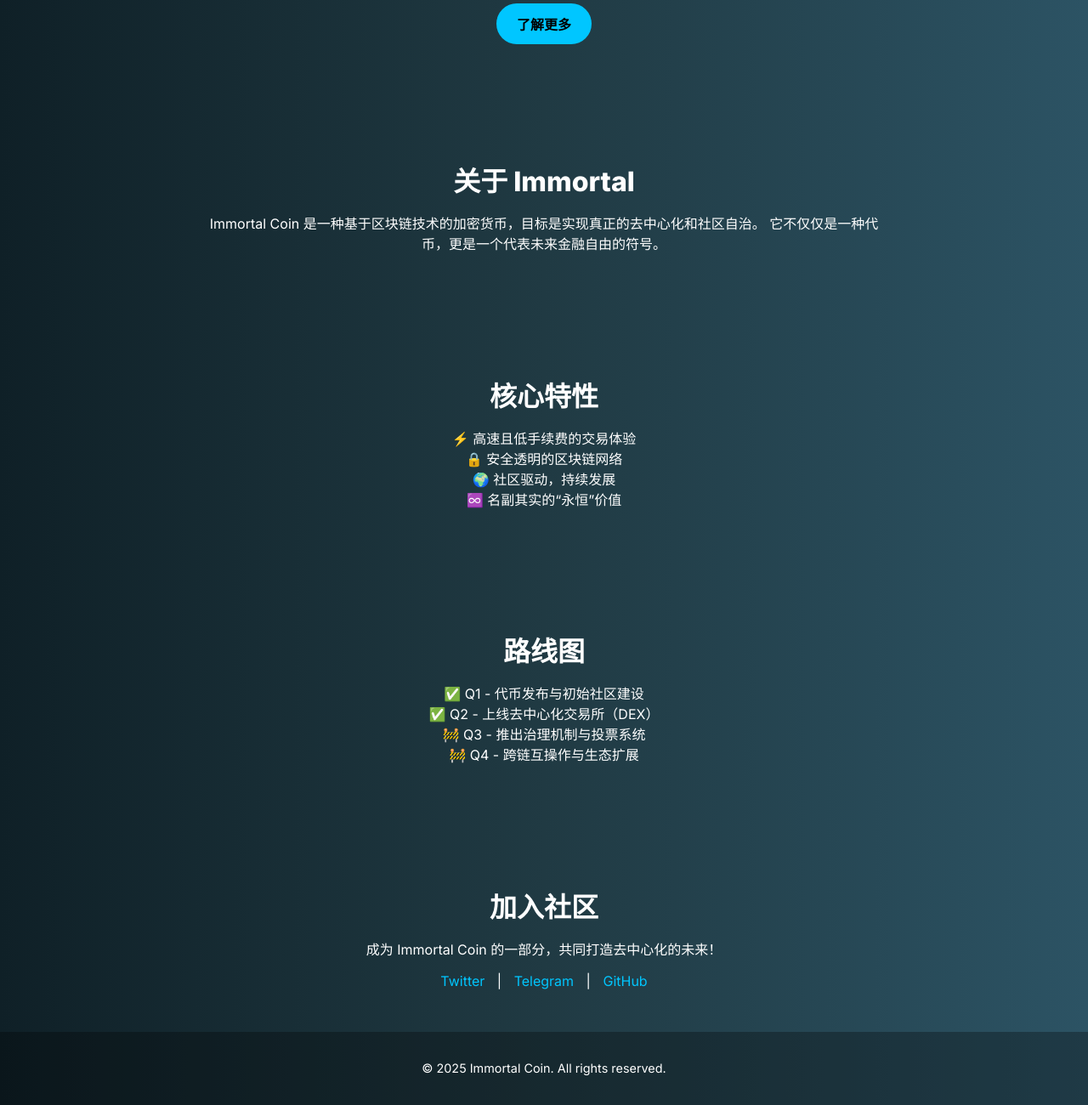
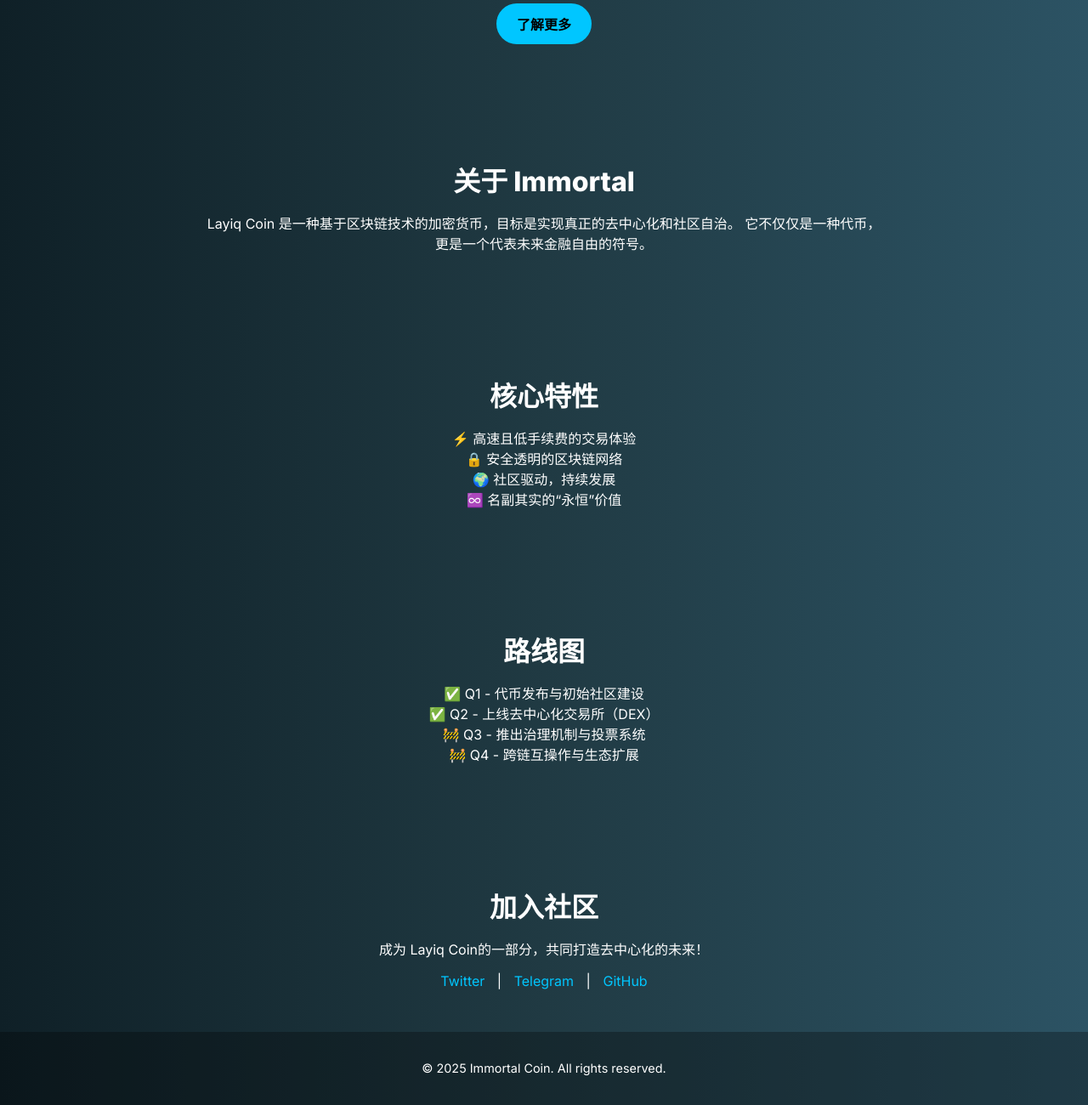
Before and after one commit to Layiq-coin/Layiq-coin.github.io, a plain HTML site: page index.html in a window 1280 px wide. Shown: the part 234-1534 px from the top of the page at 85% size. Drawn offline with Linux system fonts and the light colour scheme.

Commit message:
Update index.html

```diff
--- a/index.html
+++ b/index.html
@@ -3,8 +3,8 @@
 <head>
   <meta charset="UTF-8" />
   <meta name="viewport" content="width=device-width, initial-scale=1.0" />
-  <title>Immortal Coin - 仙币</title>
-  <meta name="description" content="Immortal Coin (仙币) - 去中心化、社区驱动、面向未来的加密货币项目。">
+  <title>Layiq Coin - 灵币</title>
+  <meta name="description" content="Layiq Coin (灵币) - 去中心化、社区驱动、面向未来的加密货币项目。">
   <link href="https://fonts.googleapis.com/css2?family=Inter:wght@400;600;800&display=swap" rel="stylesheet">
   <style>
     body {
@@ -72,7 +72,7 @@
   <section id="about">
     <h2>关于 Immortal</h2>
     <p>
-      Immortal Coin  是一种基于区块链技术的加密货币，目标是实现真正的去中心化和社区自治。
+      Layiq Coin 是一种基于区块链技术的加密货币，目标是实现真正的去中心化和社区自治。
       它不仅仅是一种代币，更是一个代表未来金融自由的符号。
     </p>
   </section>
@@ -99,7 +99,7 @@
 
   <section id="community">
     <h2>加入社区</h2>
-    <p>成为 Immortal Coin 的一部分，共同打造去中心化的未来！</p>
+    <p>成为 Layiq Coin的一部分，共同打造去中心化的未来！</p>
     <div class="social">
       <a href="https://twitter.com/" target="_blank">Twitter</a> |
       <a href="https://t.me/" target="_blank">Telegram</a> |
```
